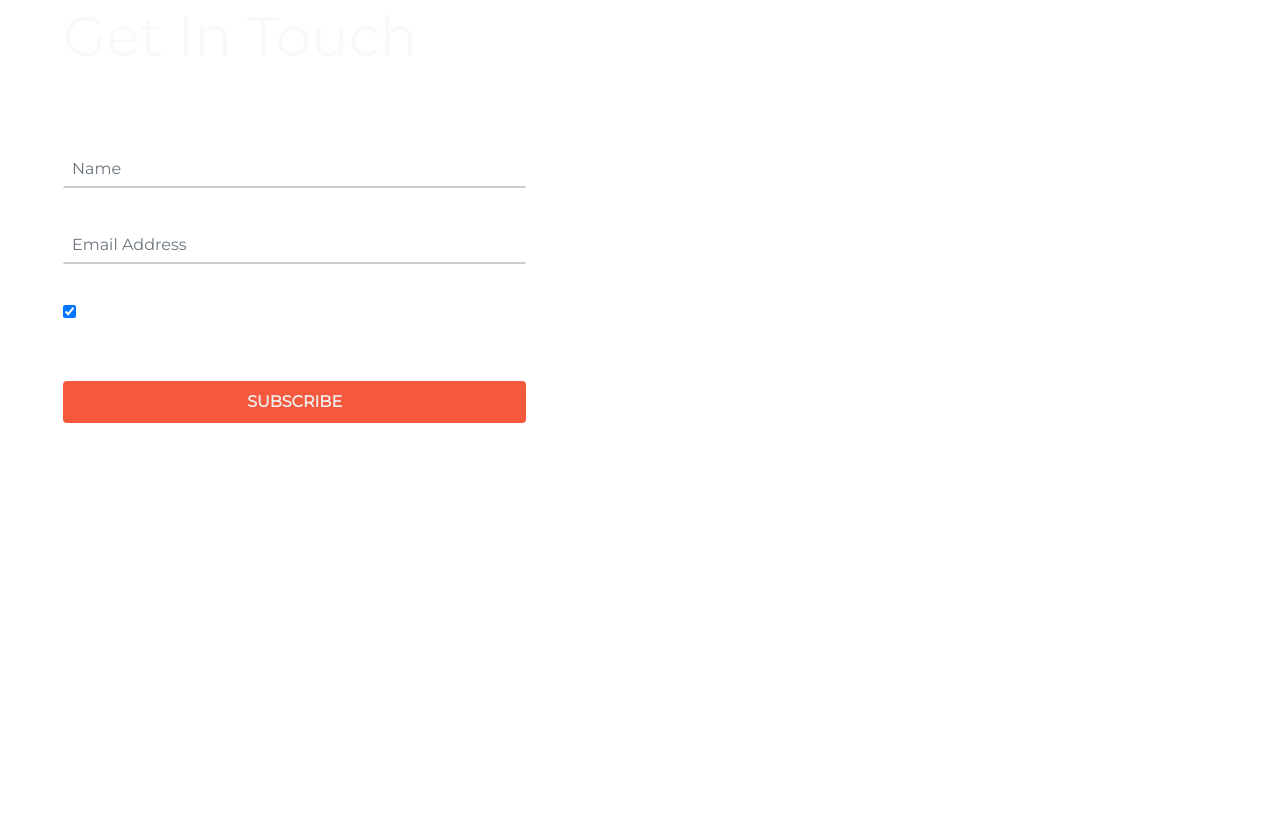
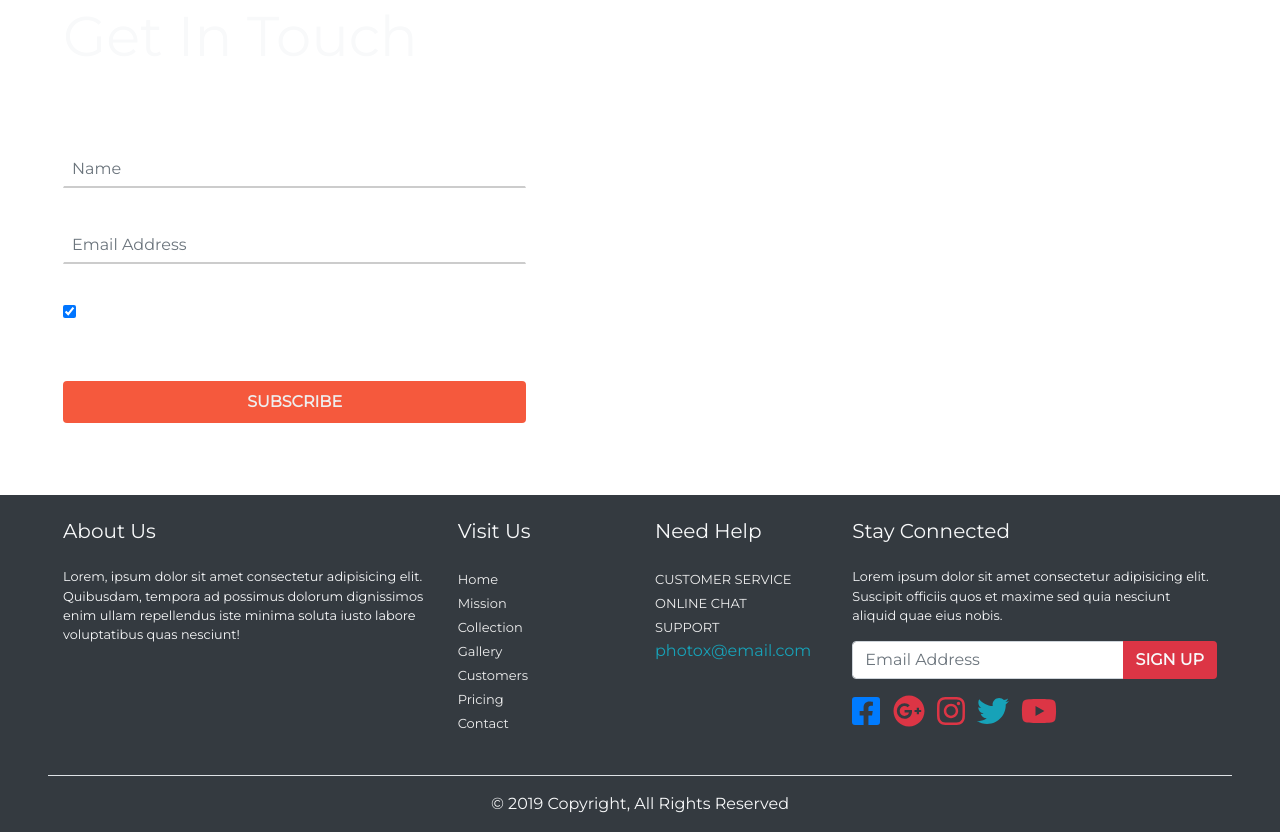
Before and after one commit to Tejas-Khairnar/bootstrap-photoX, a plain HTML site: page index.html in a window 1280 px wide. Shown: the part 6430-7262 px from the top of the page. Before the commit the page ends 6925 px from the top, so only its background shows below. Drawn offline with nearby package versions, Linux system fonts and the light colour scheme.

Commit message:
Adding Footer

```diff
--- a/index.html
+++ b/index.html
@@ -468,6 +468,66 @@
     <!-- Contact Section End Here -->
 
 
+    <!-- Footer Start Here -->
+    <footer class="bg-dark px-5">
+        <div class="container-fluid">
+            <div class="row text-light py-4">
+                <div class="col-lg-4 col-sm-6">
+                    <h5 class="pb-3">About Us</h5>
+                    <p class="small">Lorem, ipsum dolor sit amet consectetur adipisicing elit. Quibusdam, tempora ad possimus dolorum dignissimos enim ullam repellendus iste minima soluta iusto labore voluptatibus quas nesciunt!</p>
+                </div>
+                <div class="col-lg-2 col-sm-6">
+                        <h5 class="pb-3">Visit Us</h5>
+                        <ul class="list-unstyled">
+                            <li><a href="#" class="footer-link">Home</a></li>
+                            <li><a href="#" class="footer-link">Mission</a></li>
+                            <li><a href="#" class="footer-link">Collection</a></li>
+                            <li><a href="#" class="footer-link">Gallery</a></li>
+                            <li><a href="#" class="footer-link">Customers</a></li>
+                            <li><a href="#" class="footer-link">Pricing</a></li>
+                            <li><a href="#" class="footer-link">Contact</a></li>
+                        </ul>
+                </div>
+                <div class="col-lg-2 col-sm-6">
+                    <h5 class="pb-3">Need Help</h5>
+                    <ul class="list-unstyled">
+                        <li><a href="#" class="footer-link text-uppercase">Customer Service</a></li>
+                        <li><a href="#" class="footer-link text-uppercase">Online Chat</a></li>
+                        <li><a href="#" class="footer-link text-uppercase">Support</a></li>
+                        <li><a href="#" class="text-info">photox@email.com</a></li>
+                    </ul>
+                </div>
+                <div class="col-lg-4 col-sm-6">
+                    <h5 class="pb-3">Stay Connected</h5>
+                    <p class="small">Lorem ipsum dolor sit amet consectetur adipisicing elit. Suscipit officiis quos et maxime sed quia nesciunt aliquid quae eius nobis.</p>
+                    <form class="mb-3">
+                        <div class="input-group">
+                            <input type="text" class="form-control" placeholder="Email Address">
+                            <div class="input-group-append">
+                                <button type="button" class="btn bg-danger text-light text-uppercase font-weight-bold">Sign Up</button>
+                            </div>
+                        </div>
+                    </form>
+                    <ul class="list-inline">
+                        <li class="list-inline-item"><i class="fab fa-facebook-square fa-2x text-primary"></i></li>
+                        <li class="list-inline-item"><i class="fab fa-google-plus fa-2x text-danger"></i></li>
+                        <li class="list-inline-item"><i class="fab fa-instagram fa-2x text-danger"></i></li>
+                        <li class="list-inline-item"><i class="fab fa-twitter fa-2x text-info"></i></li>
+                        <li class="list-inline-item"><i class="fab fa-youtube fa-2x text-danger"></i></li>
+                    </ul>
+                </div>
+            </div>
+
+            <div class="row">
+                <div class="col text-center text-light border-top pt-3">
+                    <p>&copy; 2019 Copyright, All Rights Reserved</p>
+                </div>
+            </div>
+        </div>
+    </footer>
+    <!-- Footer End Here -->
+
+
     <!-- jQuery first, then Popper.js, then Bootstrap JS -->
     <script src="https://code.jquery.com/jquery-3.4.1.js"
         integrity="sha256-WpOohJOqMqqyKL9FccASB9O0KwACQJpFTUBLTYOVvVU=" crossorigin="anonymous"></script>
--- a/style.css
+++ b/style.css
@@ -313,3 +313,16 @@ header {
     }
 }
 /* end of contact */
+
+/* footer */
+.footer-link {
+    color: #eee;
+    font-size: 13px;
+    transition: all .3s;
+}
+
+.footer-link:hover {
+    color: #70aed2;
+    text-decoration: none;
+}
+/* end of footer */
```
